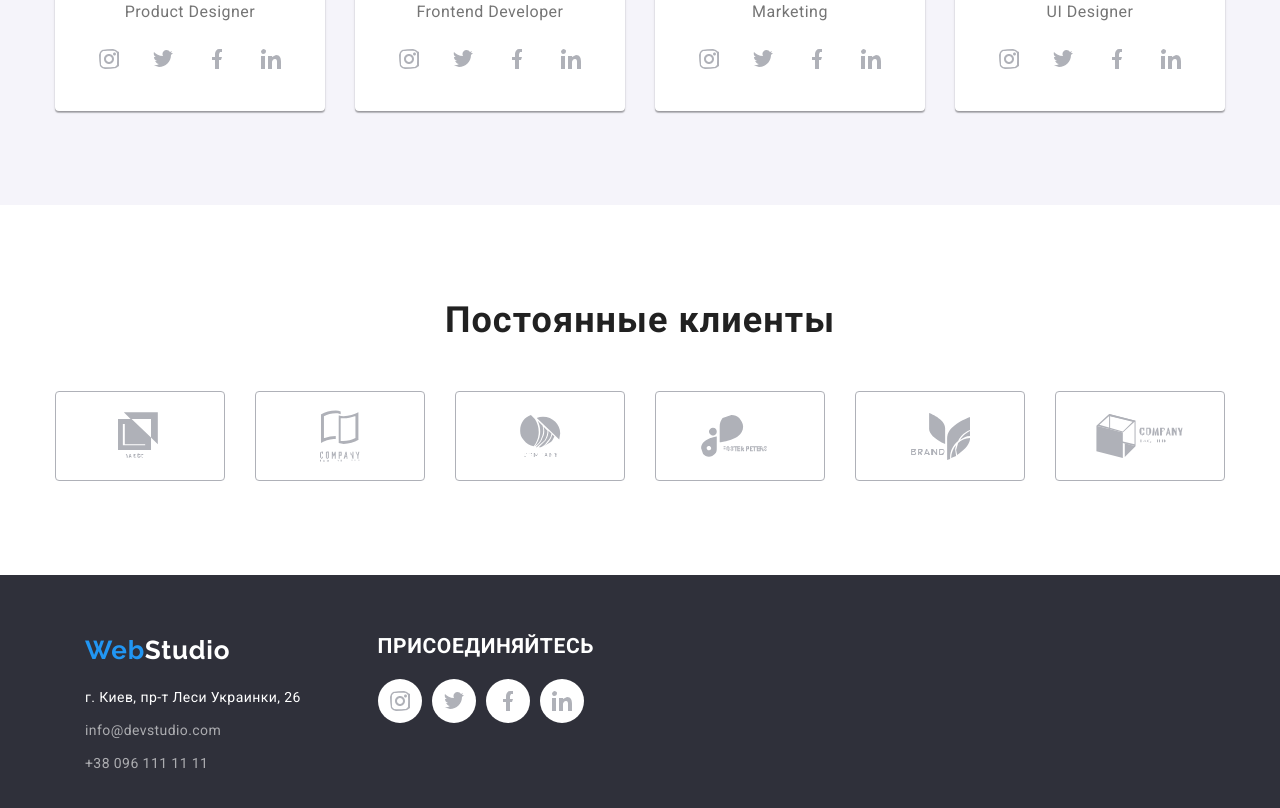
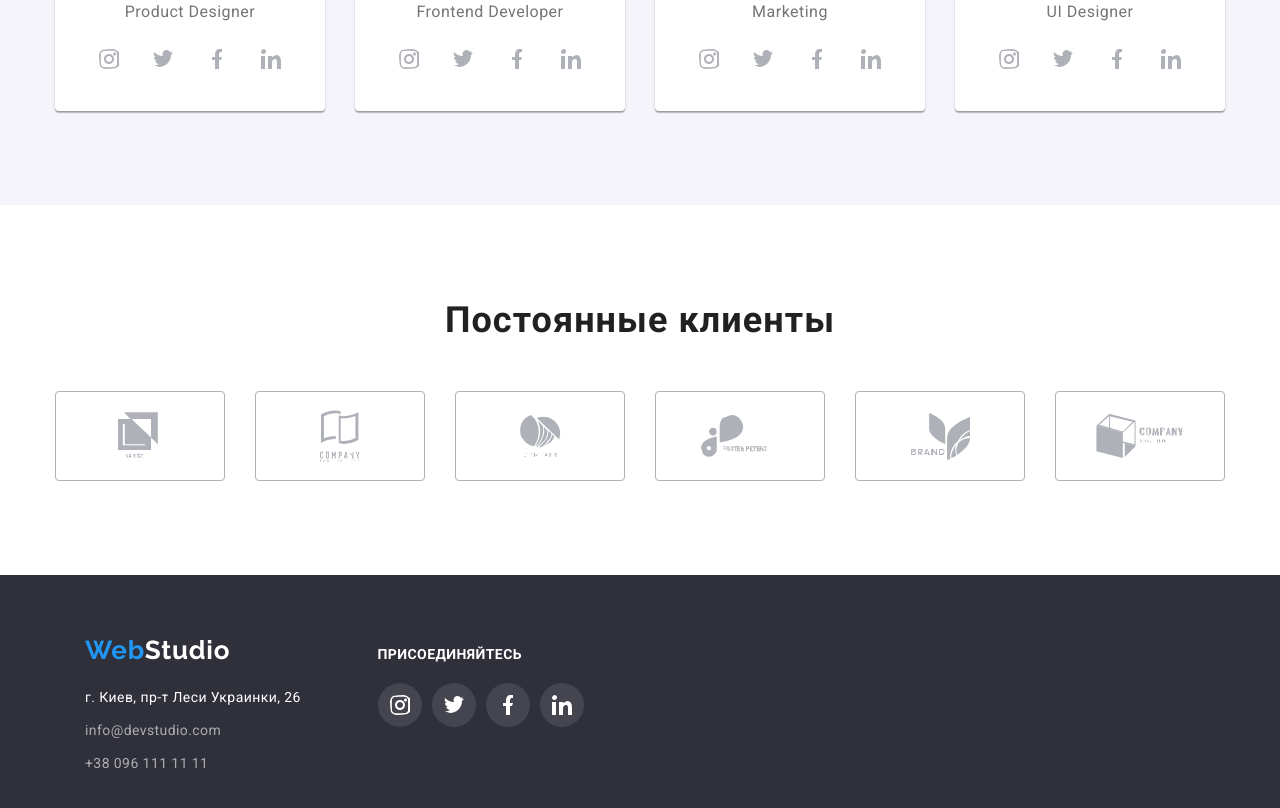
Before and after one commit to YermakovaDina/goit-markup-hw-04, a plain HTML site: page index.html in a window 1280 px wide. Shown: the part 2106-2914 px from the top of the page. Drawn offline with nearby package versions, Linux system fonts and the light colour scheme.

Commit message:
finish footer

```diff
--- a/css/styles.css
+++ b/css/styles.css
@@ -66,6 +66,44 @@ body {
   padding-left: 15px;
   padding-right: 15px;
   margin: 0 auto;
+}
+
+/*соцсети*/
+
+.social-icons {
+  display: inline-flex;
+  text-align: center;
+}
+
+.social-icons-item + .social-icons-item {
+  margin-left: 10px;
+}
+
+.social-icons-link {
+  display: flex;
+  justify-content: center;
+  align-items: center;
+  width: 44px;
+  height: 44px;
+  border-radius: 50%;
+  color: var(--additional-color);
+  background-color: var(--light-color);
+}
+
+.social-icons .icon {
+  width: 20px;
+  height: 20px;
+  fill: currentColor;
+}
+
+.social-icons-link:hover .icon,
+.social-icons-link:focus .icon {
+  fill: var(--light-color);
+}
+
+.social-icons-link:hover,
+.social-icons-link:focus {
+  background-color: var(--accent-color);
 }
 
 .main-nav {
@@ -379,42 +417,7 @@ body {
   margin-left: 30px;
 }
 
-/*соцсети*/
-.social-icons {
-  display: inline-flex;
-  text-align: center;
-}
-
-.social-icons-item + .social-icons-item {
-  margin-left: 10px;
-}
-
-.social-icons-link {
-  display: flex;
-  justify-content: center;
-  align-items: center;
-  width: 44px;
-  height: 44px;
-  border-radius: 50%;
-  color: var(--additional-color);
-  background-color: var(--light-color);
-}
-
-.social-icons .icon {
-  width: 20px;
-  height: 20px;
-  fill: currentColor;
-}
-
-.social-icons-link:hover .icon,
-.social-icons-link:focus .icon {
-  fill: var(--light-color);
-}
-
-.social-icons-link:hover,
-.social-icons-link:focus {
-  background-color: var(--accent-color);
-}
+/* Наши клиенты*/
 
 .our-clients {
   padding-top: 94px;
@@ -483,9 +486,11 @@ body {
 }
 
 .secondary h2 {
+  padding-top: 12px;
   margin-bottom: 20px;
 
   font-weight: 700;
+  font-size: 14px;
   line-height: 1.14;
   letter-spacing: 0.03em;
   text-transform: uppercase;
@@ -497,7 +502,14 @@ body {
   margin-left: 30px;
 }
 
-.footer .social {
+.second .social-icons-link {
+  color: var(--light-color);
+  background-color: rgba(255, 255, 255, 0.1);
+}
+
+.second .social-icons-link:hover,
+.second .social-icons-link:focus {
+  background-color: var(--accent-color);
 }
 
 .footer .contact-list {
```
